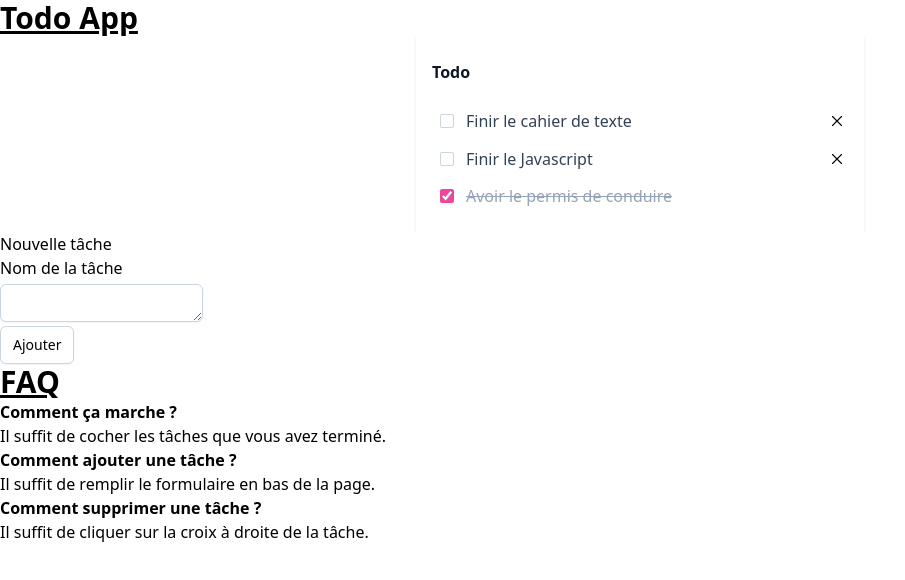
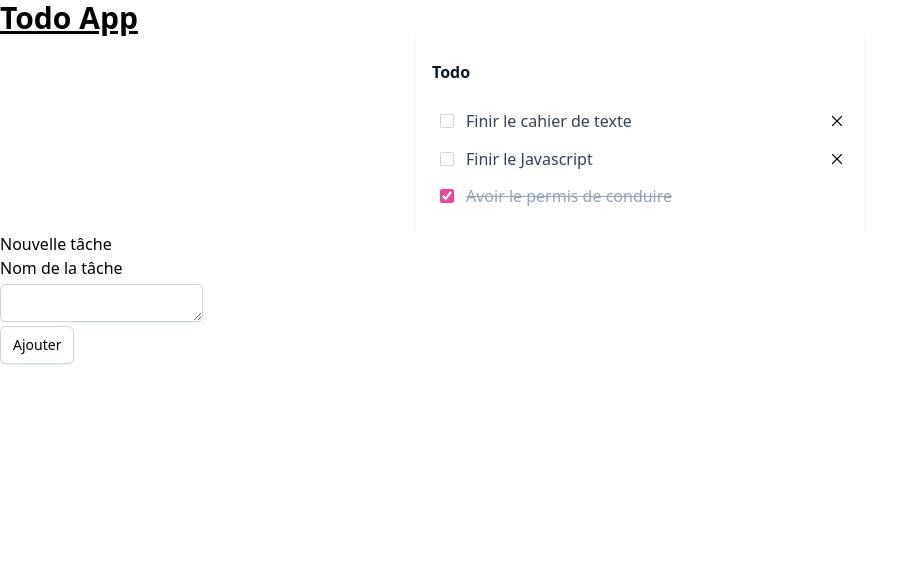
Before and after one commit to TYrueouJeL/ToDo_App, a website: page src/index.html in a window 1280 px wide. Shown: the whole page, without its empty margins (0-905 px from the left). Drawn offline with Linux system fonts and the light colour scheme.

```diff
--- a/src/index.html
+++ b/src/index.html
@@ -77,27 +77,5 @@
                 </fieldset>
             </div>
         </form>
-
-        <div>
-            <h1 class="text-3xl font-bold underline">FAQ</h1>
-
-            <div>
-                <h2 class="text-2xl font-bold">Comment ça marche ?</h2>
-
-                <p>Il suffit de cocher les tâches que vous avez terminé.</p>
-            </div>
-
-            <div>
-                <h2 class="text-2xl font-bold">Comment ajouter une tâche ?</h2>
-
-                <p>Il suffit de remplir le formulaire en bas de la page.</p>
-            </div>
-
-            <div>
-                <h2 class="text-2xl font-bold">Comment supprimer une tâche ?</h2>
-
-                <p>Il suffit de cliquer sur la croix à droite de la tâche.</p>
-            </div>
-        </div>
     </body>
 </html>
```
